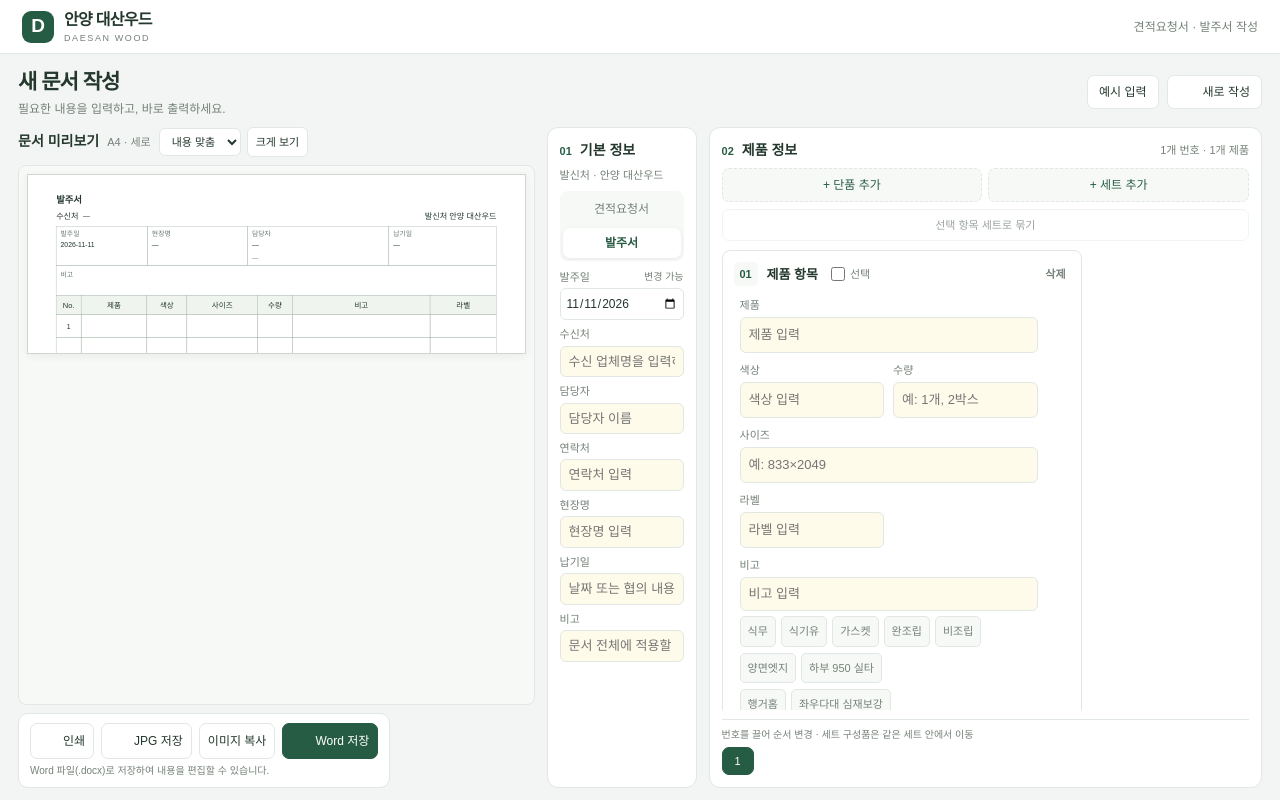
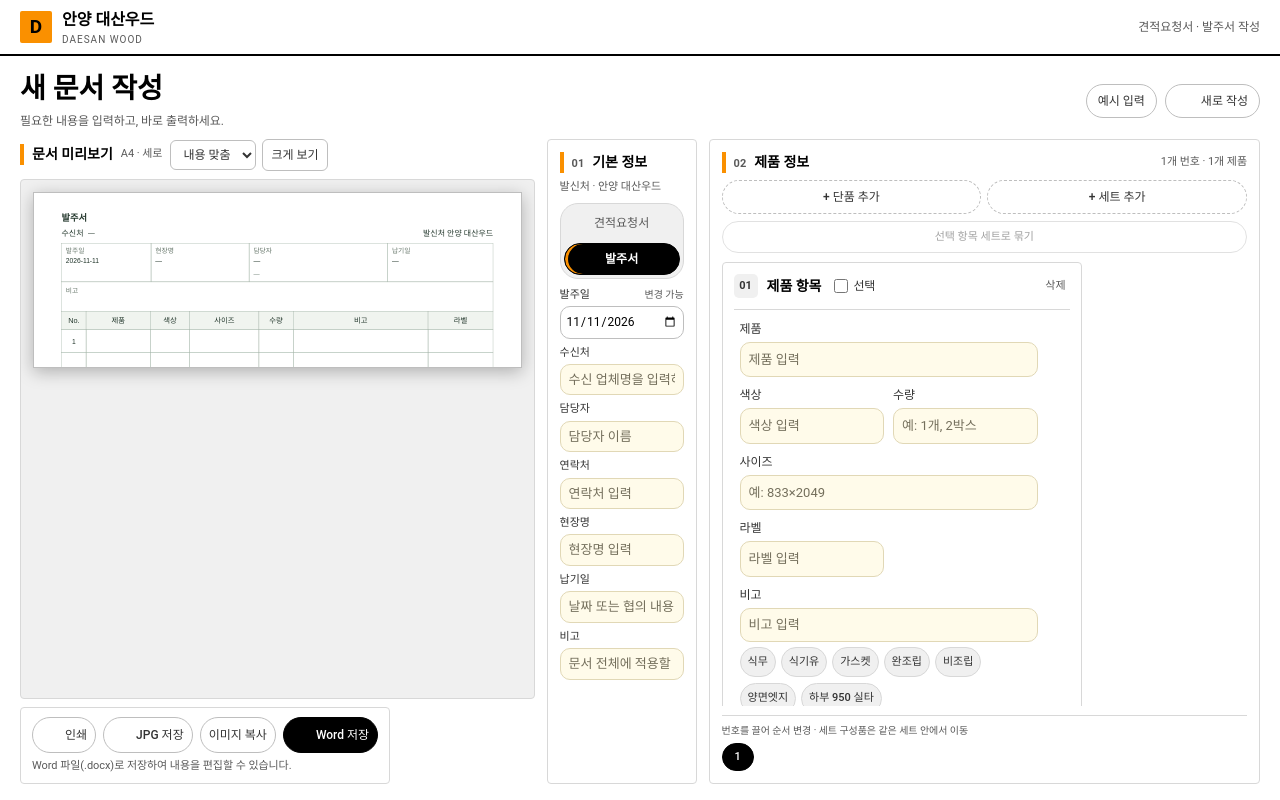
Before and after one commit to dswood53874836-cpu/order, a plain HTML site: page index.html in a window 1280 px wide. Drawn offline with Linux system fonts and the light colour scheme.

Commit message:
Apply white editorial theme with orange accents and refresh asset caching

```diff
--- /dev/null
+++ b/editorial-theme.css
@@ -0,0 +1,89 @@
+/* Al Jazeera editorial palette adapted to the order-entry workspace. */
+html,body{background:#ffffff;color:#000000;color-scheme:light}
+#dw-composer{
+ --dw-bg:#ffffff;--dw-panel:#ffffff;--dw-ink:#000000;--dw-sub:#595959;
+ --dw-line:#d8d8d8;--dw-soft:#f0f0f0;--dw-green:#000000;--dw-on:#fff;
+ font-family:Roboto,"Segoe UI","Malgun Gothic",Arial,sans-serif;
+ font-size:14px;line-height:1.5;letter-spacing:-.05px;color-scheme:light;
+}
+#dw-composer .dw-header{background:#ffffff;border-color:#d8d8d8;min-height:56px;padding:10px 20px}
+#dw-composer .dw-logo{background:#000000;color:#fff;border-radius:8px;font-weight:600}
+#dw-composer .dw-name{font-size:16px;font-weight:600;letter-spacing:-.4px}
+#dw-composer .dw-name small{color:#595959;font-size:10px;letter-spacing:1px}
+#dw-composer .dw-header-note{color:#595959;font-size:12px}
+#dw-composer .dw-main{padding:16px 20px}
+#dw-composer h1{font-size:28px;line-height:1.2;font-weight:600;letter-spacing:-.6px;margin-bottom:6px}
+#dw-composer h2{font-size:14px;line-height:1.5;letter-spacing:0;font-weight:600;color:#000000}
+#dw-composer .dw-titlebar p{font-size:12px;color:#595959}
+#dw-composer .dw-panel,#dw-composer .dw-output{background:#ffffff;border:1px solid #d8d8d8;border-radius:12px;box-shadow:none}
+#dw-composer .dw-basic-column,#dw-composer .dw-product-panel{padding:12px}
+#dw-composer .dw-number{color:#595959;font-variant-numeric:tabular-nums}
+#dw-composer .dw-sender-inline,#dw-composer .dw-count{font-size:11px;color:#595959}
+#dw-composer button{background:#ffffff;border-color:#bebebe;border-radius:8px;color:#333333;font-weight:500;transition:background-color .12s,border-color .12s}
+#dw-composer button:hover{background:#f0f0f0;border-color:#595959;color:#000000}
+#dw-composer button:disabled{opacity:.45}
+#dw-composer button:focus-visible,#dw-composer select:focus-visible{outline:2px solid #fa9000;outline-offset:2px}
+#dw-composer .dw-primary,#dw-composer .dw-option-button[aria-pressed=true],#dw-composer .dw-product-nav-button[aria-pressed=true]{background:#000000;border-color:#000000;color:#fff}
+#dw-composer .dw-primary:hover,#dw-composer .dw-option-button[aria-pressed=true]:hover,#dw-composer .dw-product-nav-button[aria-pressed=true]:hover{background:#fa9000;border-color:#fa9000;color:#ffffff;opacity:1}
+#dw-composer .dw-primary:active{background:#a65d00;color:#fff}
+#dw-composer .dw-segments{background:#ffffff;border:1px solid #d8d8d8;border-radius:8px;padding:3px}
+#dw-composer .dw-segments button{background:transparent;border:1px solid transparent;color:#595959}
+#dw-composer .dw-segments button[aria-pressed=true]{background:#f0f0f0;border-color:#bebebe;color:#000000;box-shadow:none}
+#dw-composer label{color:#333333;font-size:12px;font-weight:400}
+#dw-composer input,#dw-composer textarea{background:#ffffff;border:1px solid #bebebe;border-radius:8px;color:#000000;caret-color:#fa9000}
+#dw-composer input::placeholder,#dw-composer textarea::placeholder{color:#595959;opacity:1}
+#dw-composer input:focus,#dw-composer textarea:focus{outline:2px solid #a65d00;outline-offset:1px;border-color:#a65d00}
+/* Keep the user's empty-field cue legible on the dark editing surface. */
+#dw-composer input.dw-empty-input,#dw-composer textarea.dw-empty-input{background:#fffbea;color:#27251c;border-color:#e1d8b6;caret-color:#373c89;color-scheme:light}
+#dw-composer input.dw-empty-input::placeholder,#dw-composer textarea.dw-empty-input::placeholder{color:#746f5c}
+#dw-composer .dw-item{background:#ffffff;border:1px solid #bebebe;border-radius:8px}
+#dw-composer .dw-item-top{padding-bottom:10px;border-bottom:1px solid #d8d8d8;color:#000000}
+#dw-composer .dw-item-top em,#dw-composer .dw-part-title{background:#f0f0f0;color:#333333;border-color:#bebebe}
+#dw-composer .dw-item-top button{color:#595959}
+#dw-composer .dw-item-top button:hover{color:#000000}
+#dw-composer .dw-add,#dw-composer .dw-join{background:#ffffff;border-color:#bebebe;color:#333333}
+#dw-composer .dw-option-row .dw-option-button{background:#f0f0f0;border:1px solid #bebebe;color:#333333;border-radius:6px}
+#dw-composer .dw-option-row .dw-option-button[aria-pressed=true]{background:#000000;border-color:#000000;color:#fff}
+#dw-composer .dw-option-row .dw-option-button[aria-pressed=true]:hover{background:#fa9000;color:#ffffff}
+#dw-composer .dw-product-nav{border-color:#d8d8d8}
+#dw-composer .dw-product-nav-button{font-variant-numeric:tabular-nums;border-radius:6px}
+#dw-composer .dw-product-nav-button.dw-nav-drop{outline-color:#fa9000;box-shadow:0 0 0 4px #fa900026}
+#dw-composer .dw-preview-tools button,#dw-composer .dw-preview-tools select{background:#ffffff;border-color:#bebebe;color:#333333;border-radius:6px;font-size:12px}
+#dw-composer .dw-paper{background:#ffffff;border-color:#d8d8d8;border-radius:12px;padding:12px!important}
+#dw-composer .dw-paper>svg{color-scheme:light;background:#fff;border-color:#bebebe;box-shadow:0 4px 16px #0004}
+#dw-composer .dw-output-buttons button{font-size:12px;min-height:36px}
+#dw-composer .dw-output p{color:#595959;font-size:11px}
+#dw-composer .dw-status{color:#333333;font-size:12px}
+#dw-composer .dw-preview-dialog{background:#ffffff;border-color:#bebebe;border-radius:12px}
+#dw-composer .dw-preview-dialog::backdrop{background:#000b}
+#dw-composer .dw-dialog-header{background:#ffffff;border-color:#d8d8d8}
+#dw-composer .dw-dialog-body{background:#ffffff}
+#dw-composer .dw-dialog-body>svg{color-scheme:light;background:#fff}
+#dw-composer .dw-footer{color:#595959;font-size:11px}
+#dw-composer *{scrollbar-color:#bebebe #ffffff;scrollbar-width:thin}
+@media(max-width:730px){#dw-composer .dw-main{padding:12px}#dw-composer h1{font-size:24px}#dw-composer .dw-header{padding:10px 14px}}
+@media(prefers-reduced-motion:reduce){#dw-composer button{transition:none}}
+@media print{html,body{color-scheme:light;background:#fff!important;color:#000!important}}
+
+/* Orange identifies sections; compact black pills identify actions and selection. */
+#dw-composer .dw-header{border-bottom:2px solid #000}
+#dw-composer .dw-logo{background:#fa9000;color:#000;border-radius:2px;font-weight:700}
+#dw-composer .dw-name{font-weight:700;letter-spacing:0}
+#dw-composer h1{font-size:28px;font-weight:700;letter-spacing:0}
+#dw-composer h2{font-weight:700;letter-spacing:0}
+#dw-composer .dw-section-head h2,#dw-composer .dw-preview-head h2{border-left:4px solid #fa9000;padding-left:8px}
+#dw-composer .dw-panel,#dw-composer .dw-output{border-radius:4px}
+#dw-composer .dw-item{border-radius:4px;border-color:#d8d8d8}
+#dw-composer .dw-item-top{border-bottom:1px solid #d8d8d8;font-weight:700}
+#dw-composer button{border-radius:18px}
+#dw-composer .dw-primary,#dw-composer .dw-option-row .dw-option-button[aria-pressed=true],#dw-composer .dw-product-nav-button[aria-pressed=true]{background:#000;color:#fff;border-color:#000}
+#dw-composer .dw-primary:hover,#dw-composer .dw-option-row .dw-option-button[aria-pressed=true]:hover,#dw-composer .dw-product-nav-button[aria-pressed=true]:hover{background:#333;color:#fff;border-color:#333}
+#dw-composer .dw-segments{background:#f0f0f0;border-radius:18px}
+#dw-composer .dw-segments button[aria-pressed=true]{background:#000;color:#fff;border-color:#000;border-radius:18px;box-shadow:inset 3px 0 #fa9000}
+#dw-composer input,#dw-composer textarea{border-radius:10px;border-color:#bebebe}
+#dw-composer input:focus,#dw-composer textarea:focus{outline-color:#a65d00;border-color:#a65d00}
+#dw-composer .dw-option-row .dw-option-button{border-radius:18px;background:#f0f0f0;color:#333;border-color:#d8d8d8}
+#dw-composer .dw-product-nav-button{border-radius:18px}
+#dw-composer .dw-paper{background:#f0f0f0;border-radius:4px}
+#dw-composer .dw-preview-dialog{border-radius:10px}
+#dw-composer .dw-output p,#dw-composer .dw-footer{color:#595959}
--- a/index.html
+++ b/index.html
@@ -1,5 +1,5 @@
 <!doctype html>
-<html lang="ko"><head><meta charset="utf-8"><meta name="viewport" content="width=device-width,initial-scale=1"><meta name="description" content="안양 대산우드 견적요청서 및 발주서 작성·인쇄·JPG 저장"><title>대산우드 발주서 작성</title><link rel="stylesheet" href="style.css"><link rel="stylesheet" href="layout.css"><link rel="manifest" href="manifest.webmanifest"><meta name="theme-color" content="#275c44"><link rel="icon" href="icon.svg" type="image/svg+xml"></head><body>
+<html lang="ko"><head><meta charset="utf-8"><meta name="viewport" content="width=device-width,initial-scale=1"><meta name="description" content="안양 대산우드 견적요청서 및 발주서 작성·인쇄·JPG 저장"><title>대산우드 발주서 작성</title><link rel="stylesheet" href="style.css"><link rel="stylesheet" href="layout.css"><link rel="stylesheet" href="editorial-theme.css?v=18"><link rel="manifest" href="manifest.webmanifest"><meta name="theme-color" content="#ffffff"><link rel="icon" href="icon.svg" type="image/svg+xml"></head><body>
 <div id="dw-composer" aria-label="대산우드 발주서 작성 웹앱">
 
 <header class="dw-header"><div class="dw-logo">D</div><div class="dw-name">안양 대산우드<small>DAESAN WOOD</small></div><span class="dw-header-note">견적요청서 · 발주서 작성</span></header>
@@ -15,4 +15,4 @@
 
 
 
-<script src="order-output.js"></script><script src="word-writer.js"></script><script src="app.js"></script></body></html>
+<script src="order-output.js?v=16"></script><script src="word-writer.js"></script><script src="app.js"></script></body></html>
--- a/order-output.js
+++ b/order-output.js
@@ -119,7 +119,7 @@ function draw(model,options={}){
   // Empty guide rows are visual space only and never receive document numbers.
   if(layout.pages.length===1)while(y+37<=Math.min(BOTTOM,layout.start+333)){let cx=M;COLS.forEach(w=>{rect(ctx,cx,y,w,37);cx+=w;});y+=37;}
   // Draw group boundaries last so merged No./label cells and thin cell borders cannot cover them.
-  ctx.fillStyle='#65786b';groupSeparators.forEach(boundary=>ctx.fillRect(M,boundary-1,W-2*M,2));
+  ctx.fillStyle='#435b4a';groupSeparators.forEach(boundary=>ctx.fillRect(M,boundary-1.75,W-2*M,3.5));
   font(ctx,9);ctx.fillStyle='#6b7c70';ctx.textAlign='right';ctx.textBaseline='top';ctx.fillText((pageIndex+1)+' / '+layout.pages.length,W-M,1084);
   canvas.setAttribute('role','img');canvas.setAttribute('aria-label',model.type+' '+(pageIndex+1)+'페이지. 현장 '+(model.site||'미입력')+'. 제품 '+model.groups.reduce((n,g)=>n+g.rows.length,0)+'개.');
   return canvas;
--- a/sw.js
+++ b/sw.js
@@ -1,5 +1,5 @@
-const CACHE='daesan-order-v14';
-const FILES=['./','./index.html','./style.css','./layout.css','./app.js','./order-output.js','./word-writer.js','./manifest.webmanifest','./icon.svg','./icon-192.png','./icon-512.png'];
+const CACHE='daesan-order-v18';
+const FILES=['./','./index.html','./style.css','./layout.css','./editorial-theme.css?v=18','./app.js','./order-output.js?v=16','./word-writer.js','./manifest.webmanifest','./icon.svg','./icon-192.png','./icon-512.png'];
 self.addEventListener('install',e=>{e.waitUntil(caches.open(CACHE).then(c=>c.addAll(FILES)));self.skipWaiting();});
 self.addEventListener('activate',e=>{e.waitUntil(caches.keys().then(keys=>Promise.all(keys.filter(k=>k.startsWith('daesan-order-')&&k!==CACHE).map(k=>caches.delete(k)))).then(()=>self.clients.claim()));});
-self.addEventListener('fetch',e=>{if(e.request.method!=='GET'||new URL(e.request.url).origin!==self.location.origin)return;e.respondWith(fetch(e.request).then(response=>{if(response.ok&&response.type==='basic'){const copy=response.clone();caches.open(CACHE).then(c=>c.put(e.request,copy));}return response;}).catch(()=>caches.match(e.request)));});
+self.addEventListener('fetch',e=>{if(e.request.method!=='GET'||new URL(e.request.url).origin!==self.location.origin)return;e.respondWith(fetch(e.request,{cache:'no-cache'}).then(response=>{if(response.ok&&response.type==='basic'){const copy=response.clone();caches.open(CACHE).then(c=>c.put(e.request,copy));}return response;}).catch(()=>caches.match(e.request)));});
```
